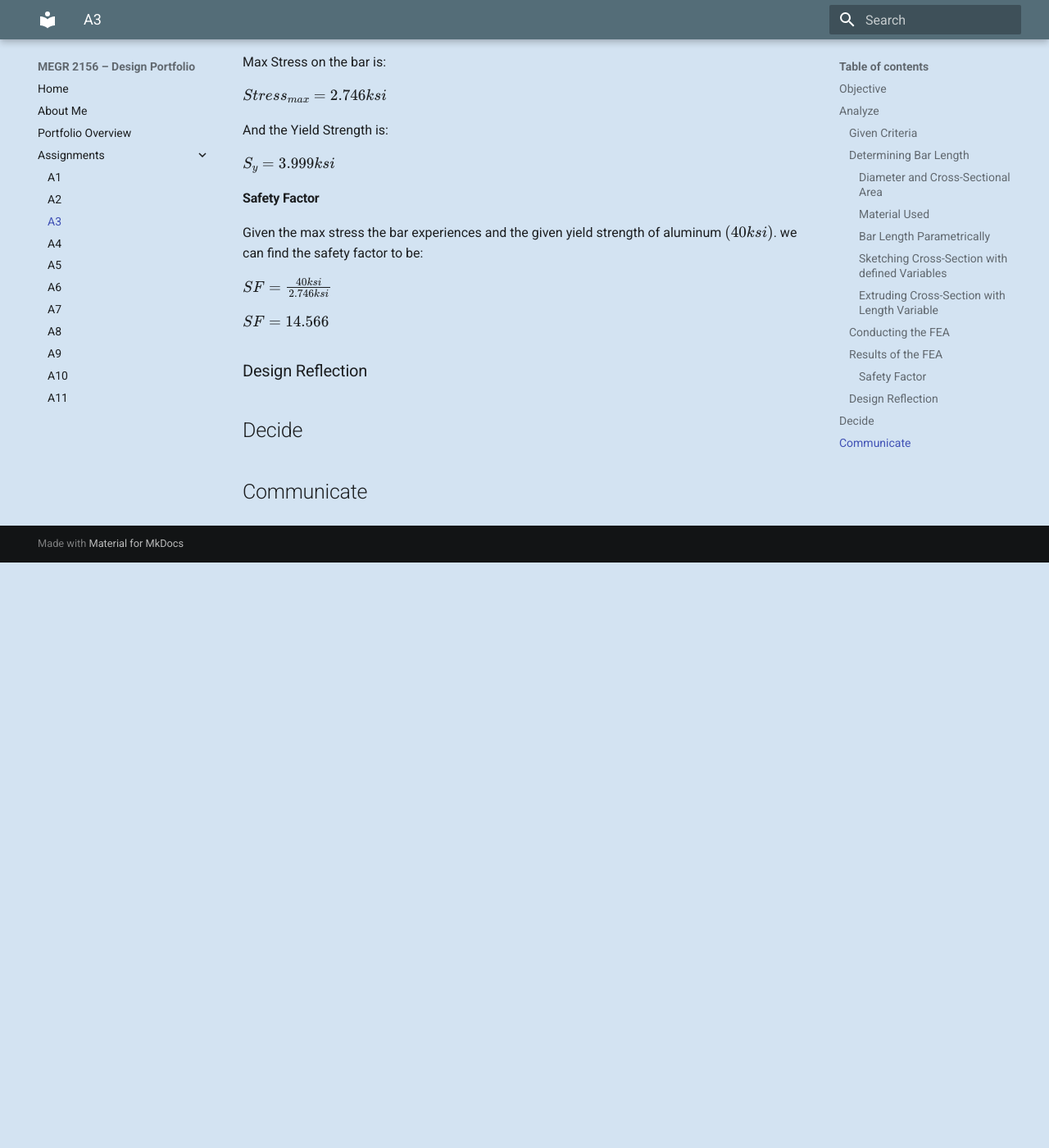
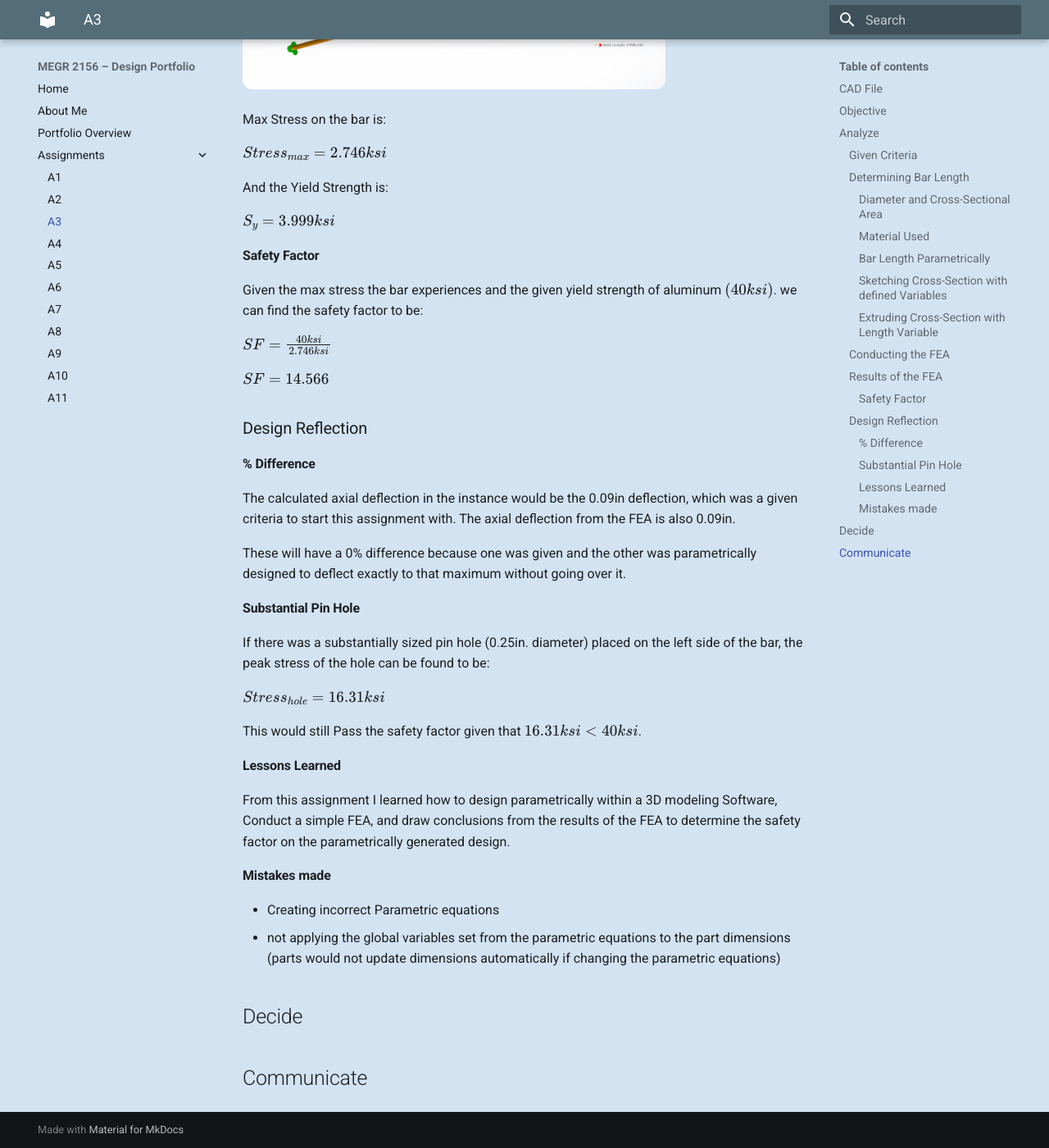
Before and after one commit to Noah-DiMenna/megr2156-portfolio, an MkDocs documentation site: the page built from docs/assignments/A03/index.md, in a window 1280 px wide and 1400 px high, scrolled down 6555 px. Shown: the whole window at 82% size. Built offline with MkDocs 1.6.1 and Material for MkDocs 9.7.7, drawn with Linux system fonts in a browser that asks for light colours; before the commit the page ends 7241 px from its top, so only the background shows below that.

Commit message:
Enhance A3 documentation with additional sections
Added sections for CAD file, design reflection, and lessons learned in the assignment documentation.

```diff
--- a/docs/assignments/A03/index.md
+++ b/docs/assignments/A03/index.md
@@ -1,4 +1,8 @@
 # A3 – Parametric and FEA
+
+### CAD File
+
+
 
 ## Objective
 
@@ -135,19 +139,28 @@ $SF=14.566$
 
 ### Design Reflection
 
+#### % Difference
 
+The calculated axial deflection in the instance would be the 0.09in deflection, which was a given criteria to start this assignment with. The axial deflection from the FEA is also 0.09in.
 
+These will have a 0% difference because one was given and the other was parametrically designed to deflect exactly to that maximum without going over it.
 
+#### Substantial Pin Hole
 
+If there was a substantially sized pin hole (0.25in. diameter) placed on the left side of the bar, the peak stress of the hole can be found to be:
 
+$Stress_{hole}=16.31ksi$
 
+This would still Pass the safety factor given that $16.31ksi<40ksi$.
 
+#### Lessons Learned
 
+From this assignment I learned how to design parametrically within a 3D modeling Software, Conduct a simple FEA, and draw conclusions from the results of the FEA to determine the safety factor on the parametrically generated design.
 
+#### Mistakes made
 
-
-
-
+- Creating incorrect Parametric equations
+- not applying the global variables set from the parametric equations to the part dimensions (parts would not update dimensions automatically if changing the parametric equations)
 
 ## Decide
 
```
